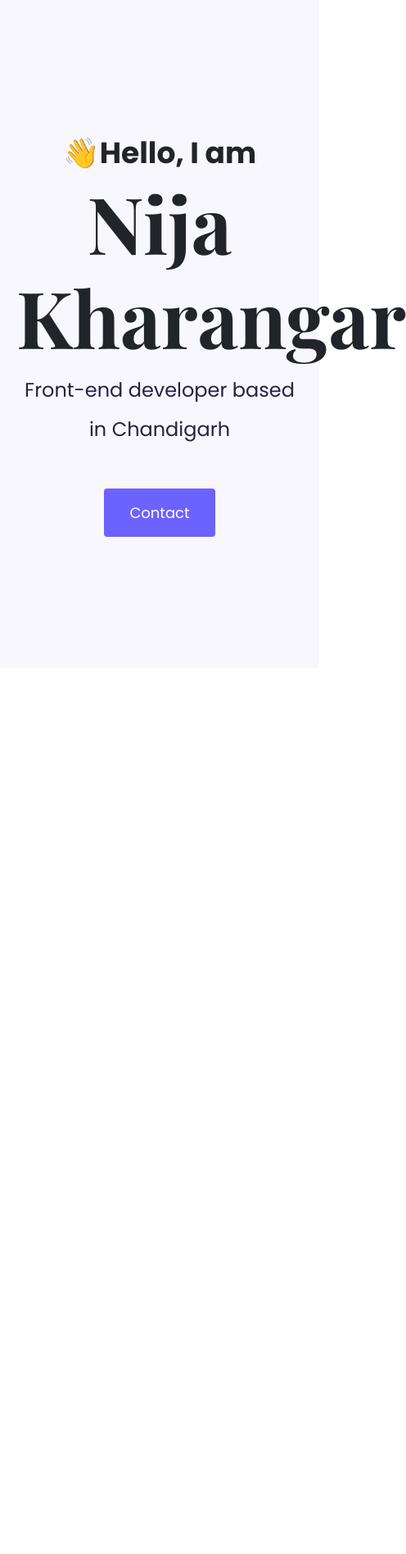
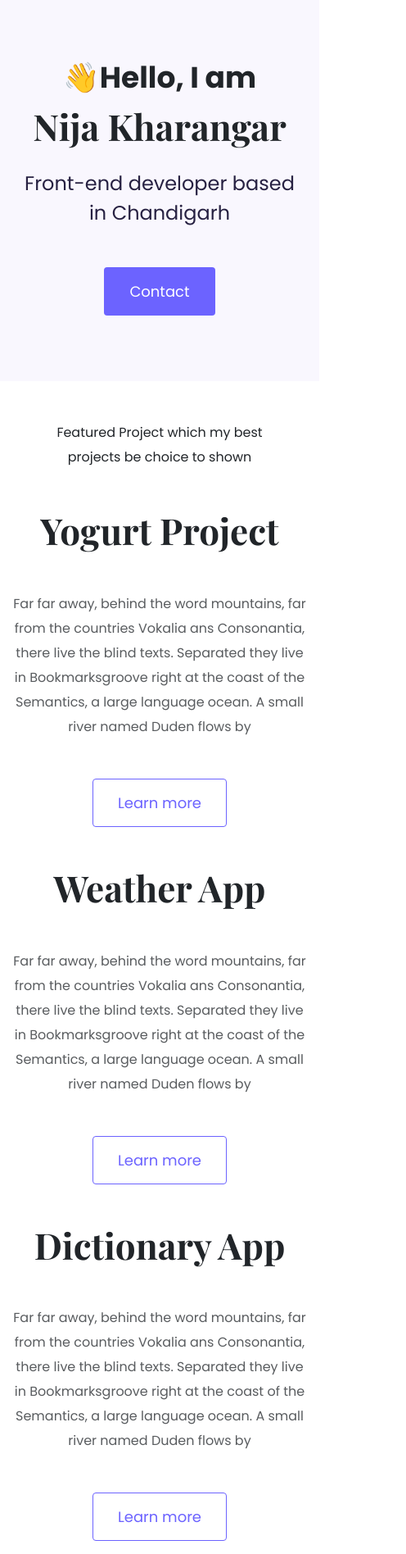
Before and after one commit to nija10/Portfolio-project, a plain HTML site: page index.html in a window 390 px wide. Shown: the whole page at 82% size, 496 px wide, since content can reach past the window. Before the commit the page ends 844 px from the top, so only its background shows below. Drawn offline with nearby package versions, Linux system fonts and the light colour scheme.

Commit message:
integrated homepage content design

```diff
--- a/index.html
+++ b/index.html
@@ -37,5 +37,61 @@
         <a href="#" class="btn btn-branding">Contact</a>
       </div>
     </div>
+    <p class="text-center m-5">
+      Featured Project which my best projects be choice to shown
+    </p>
+    <div class="container">
+      <div class="row mb-5">
+        <div class="col d-none d-lg-block">
+          <img src="img/yogurt.png" class="img-fluid" alt="" />
+        </div>
+        <div class="col">
+          <div class="proj-desc">
+            <h2 class="mb-5">Yogurt Project</h2>
+            <p class="mb-5 text-muted">
+              Far far away, behind the word mountains, far from the countries
+              Vokalia ans Consonantia, there live the blind texts. Separated
+              they live in Bookmarksgroove right at the coast of the Semantics,
+              a large language ocean. A small river named Duden flows by
+            </p>
+            <a href="" class="btn btn-branding-outline">Learn more</a>
+          </div>
+        </div>
+      </div>
+      <div class="row mb-5">
+        <div class="col">
+          <div class="proj-desc">
+            <h2 class="mb-5">Weather App</h2>
+            <p class="mb-5 text-muted">
+              Far far away, behind the word mountains, far from the countries
+              Vokalia ans Consonantia, there live the blind texts. Separated
+              they live in Bookmarksgroove right at the coast of the Semantics,
+              a large language ocean. A small river named Duden flows by
+            </p>
+            <a href="" class="btn btn-branding-outline">Learn more</a>
+          </div>
+        </div>
+        <div class="col d-none d-lg-block">
+          <img src="img/weather.png" class="img-fluid" alt="" />
+        </div>
+      </div>
+      <div class="row mb-3">
+        <div class="col d-none d-lg-block">
+          <img src="img/dictionary.png" class="img-fluid" alt="" />
+        </div>
+        <div class="col">
+          <div class="proj-desc">
+            <h2 class="mb-5">Dictionary App</h2>
+            <p class="mb-5 text-muted">
+              Far far away, behind the word mountains, far from the countries
+              Vokalia ans Consonantia, there live the blind texts. Separated
+              they live in Bookmarksgroove right at the coast of the Semantics,
+              a large language ocean. A small river named Duden flows by
+            </p>
+            <a href="" class="btn btn-branding-outline">Learn more</a>
+          </div>
+        </div>
+      </div>
+    </div>
   </body>
 </html>
--- a/styles/portfolio.css
+++ b/styles/portfolio.css
@@ -21,10 +21,17 @@ h6 {
 
 h1 {
   font-size: 96px;
+  line-height: 1.5;
+}
+
+h2 {
+  font-size: 64px;
 }
 
 p {
   font-weight: normal;
+  font-size: 16px;
+  line-height: 30px;
 }
 
 .hero {
@@ -43,7 +50,7 @@ p {
   font-family: "Poppins", sans-serif;
   font-weight: normal;
   font-size: 24px;
-  line-height: 2;
+  line-height: 1.5;
   color: #272142;
 }
 
@@ -55,3 +62,36 @@ p {
   line-height: 27px;
   padding: 15px 30px;
 }
+
+.btn-branding-outline {
+  color: var(--branding-color);
+  border: 1px solid var(--branding-color);
+  border-radius: 4px;
+  font-size: 18px;
+  line-height: 27px;
+  padding: 15px 30px;
+}
+
+.proj-desc {
+  padding: 120px 60px;
+}
+
+@media (max-width: 900px) {
+  h1 {
+    font-size: 44px;
+    line-height: 2;
+  }
+
+  h2 {
+    font-size: 44px;
+  }
+
+  .hero {
+    padding: 80px 20px;
+  }
+
+  .proj-desc {
+    padding: 0;
+    text-align: center;
+  }
+}
```
Also changed, not shown: img/dictionary.png (added), img/weather.png (added), img/yogurt.png (added).
